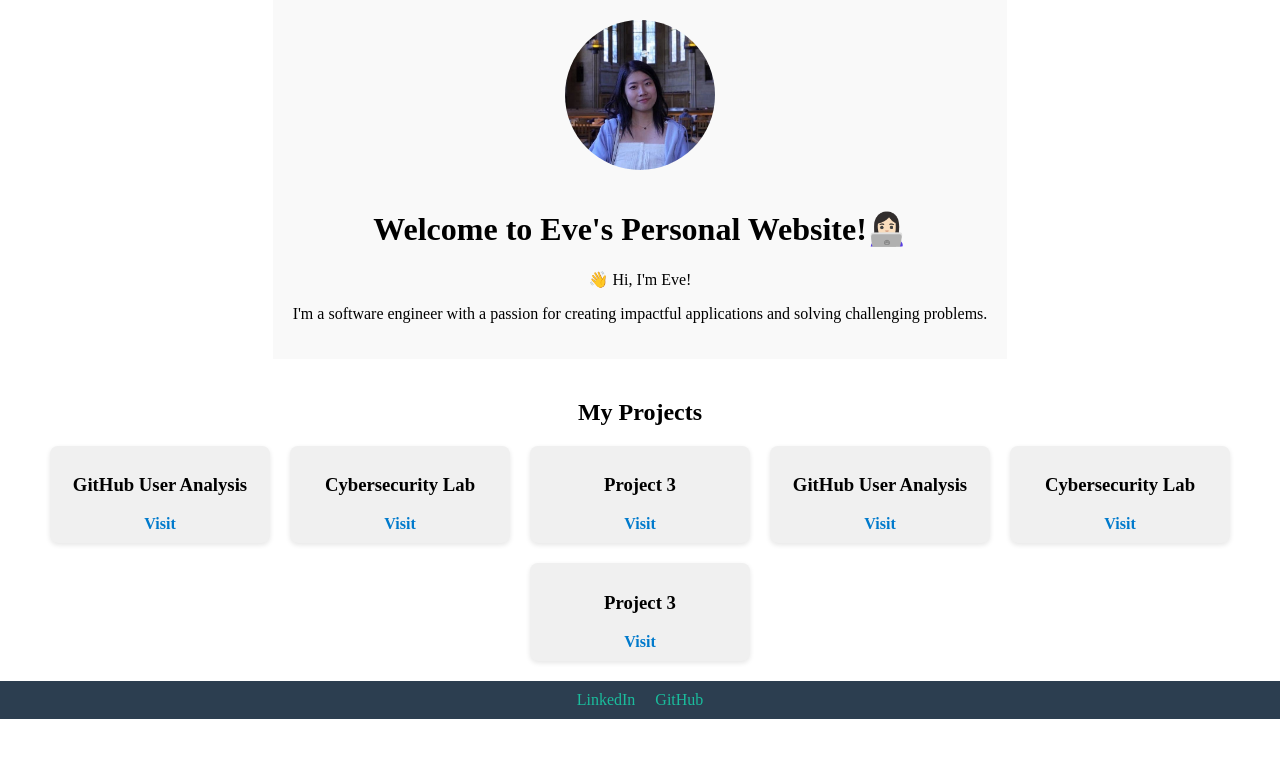
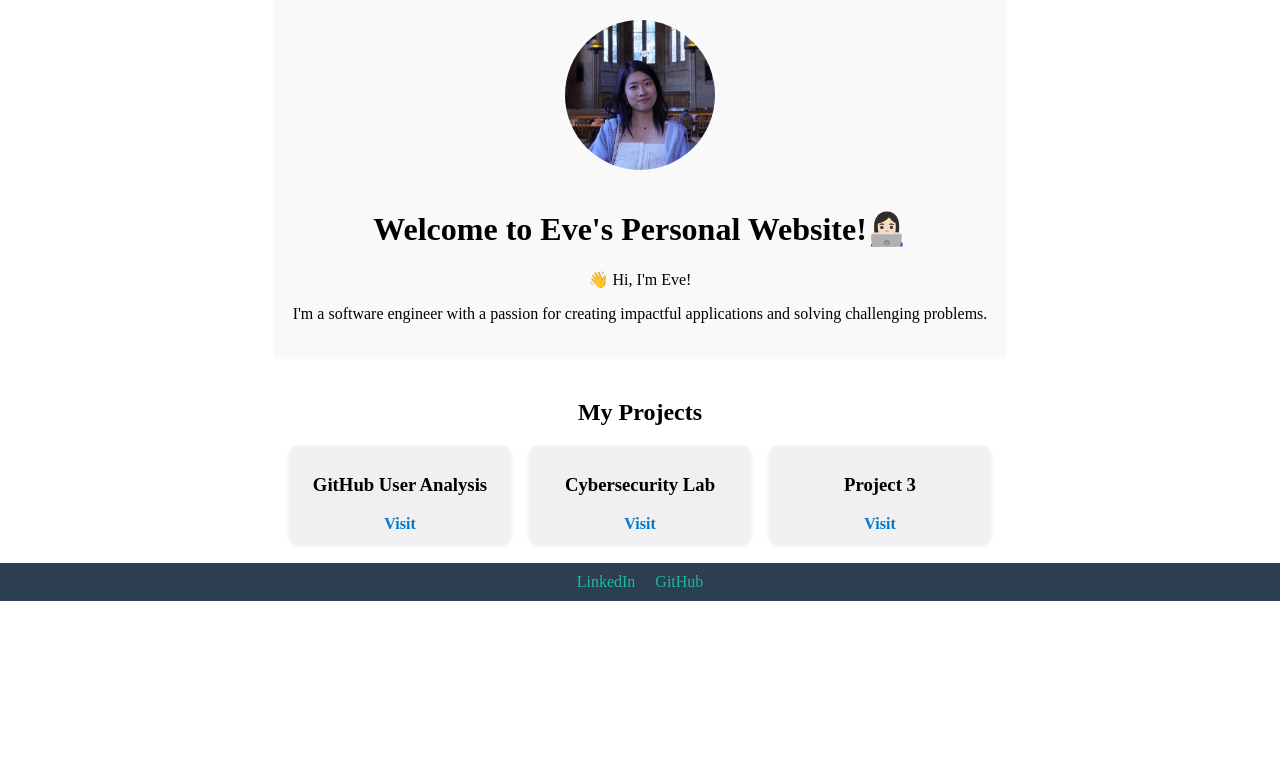
Before and after one commit to EveWangUW/EveWangUW.github.io, a React (Create React App) app: page / in a window 1280 px wide. Shown: the top 758 px of the page. Built offline with nearby package versions, Linux system fonts and the light colour scheme.

Commit message:
created components folder

```diff
--- a/src/App.tsx
+++ b/src/App.tsx
@@ -1,59 +1,17 @@
 import React from 'react';
 import './App.css';
+import SelfIntro from './components/selfIntro';
+import Projects from './components/projects';
+import Footer from './components/footer';
 
-function App() {
-  const projects = [
-    { name: 'GitHub User Analysis', link: 'https://github.com/EveWangUW/IMT542-GitHubUserAnalysis-FinalProject' },
-    { name: 'Cybersecurity Lab', link: 'https://github.com/EveWangUW/IMT555-Cybersecurity-Lab' },
-    { name: 'Project 3', link: 'https://example.com/project3' },
-    { name: 'GitHub User Analysis', link: 'https://github.com/EveWangUW/IMT542-GitHubUserAnalysis-FinalProject' },
-    { name: 'Cybersecurity Lab', link: 'https://github.com/EveWangUW/IMT555-Cybersecurity-Lab' },
-    { name: 'Project 3', link: 'https://example.com/project3' },
-    ];
-
+const App: React.FC = () => {
   return (
     <div className="App">
-      <header className="App-header">
-        <img
-          src="profile-photo.jpg"
-          alt="Profile"
-          className="profile-photo"
-        />
-        <h1>Welcome to Eve's Personal Website!👩🏻‍💻</h1>
-        <p> 👋 Hi, I'm Eve! </p>
-        <p> I'm a software engineer with a passion for creating impactful applications and solving challenging problems.</p>
-      </header>
-      <main className="project-section">
-        <h2>My Projects</h2>
-        <div className="project-list">
-          {projects.map((project, index) => (
-            <div key={index} className="project-card">
-              <h3>{project.name}</h3>
-              <a href={project.link} target="_blank" rel="noopener noreferrer">
-                Visit
-              </a>
-            </div>
-          ))}
-        </div>
-      </main>
-      <footer className="App-footer">
-        <a
-          href="https://www.linkedin.com/in/eve-wang-uw/"
-          target="_blank"
-          rel="noopener noreferrer"
-        >
-          LinkedIn
-        </a>
-        <a
-          href="https://github.com/EveWangUW"
-          target="_blank"
-          rel="noopener noreferrer"
-        >
-          GitHub
-        </a>
-      </footer>
+      <SelfIntro />
+      <Projects />
+      <Footer />
     </div>
   );
-}
+};
 
 export default App;
--- /dev/null
+++ b/src/components/footer.tsx
@@ -0,0 +1,25 @@
+import React from 'react';
+import '../App.css';
+
+const Footer: React.FC = () => {
+  return (
+    <footer className="App-footer">
+      <a
+        href="https://www.linkedin.com/in/eve-wang-uw/"
+        target="_blank"
+        rel="noopener noreferrer"
+      >
+        LinkedIn
+      </a>
+      <a
+        href="https://github.com/EveWangUW"
+        target="_blank"
+        rel="noopener noreferrer"
+      >
+        GitHub
+      </a>
+    </footer>
+  );
+};
+
+export default Footer;
--- /dev/null
+++ b/src/components/projects.tsx
@@ -0,0 +1,33 @@
+import React from 'react';
+import '../App.css';
+
+interface Project {
+  name: string;
+  link: string;
+}
+
+const Projects: React.FC = () => {
+  const projects: Project[] = [
+    { name: 'GitHub User Analysis', link: 'https://github.com/EveWangUW/IMT542-GitHubUserAnalysis-FinalProject' },
+    { name: 'Cybersecurity Lab', link: 'https://github.com/EveWangUW/IMT555-Cybersecurity-Lab' },
+    { name: 'Project 3', link: 'https://example.com/project3' },
+  ];
+
+  return (
+    <main className="project-section">
+      <h2>My Projects</h2>
+      <div className="project-list">
+        {projects.map((project, index) => (
+          <div key={index} className="project-card">
+            <h3>{project.name}</h3>
+            <a href={project.link} target="_blank" rel="noopener noreferrer">
+              Visit
+            </a>
+          </div>
+        ))}
+      </div>
+    </main>
+  );
+};
+
+export default Projects;
--- /dev/null
+++ b/src/components/selfIntro.tsx
@@ -0,0 +1,18 @@
+import React from 'react';
+import '../App.css';
+
+const SelfIntro: React.FC = () => {
+  return (
+    <header className="App-header">
+      <img src="profile-photo.jpg" alt="Profile" className="profile-photo" />
+      <h1>Welcome to Eve's Personal Website!👩🏻‍💻</h1>
+      <p>👋 Hi, I'm Eve!</p>
+      <p>
+        I'm a software engineer with a passion for creating impactful
+        applications and solving challenging problems.
+      </p>
+    </header>
+  );
+};
+
+export default SelfIntro;
```
